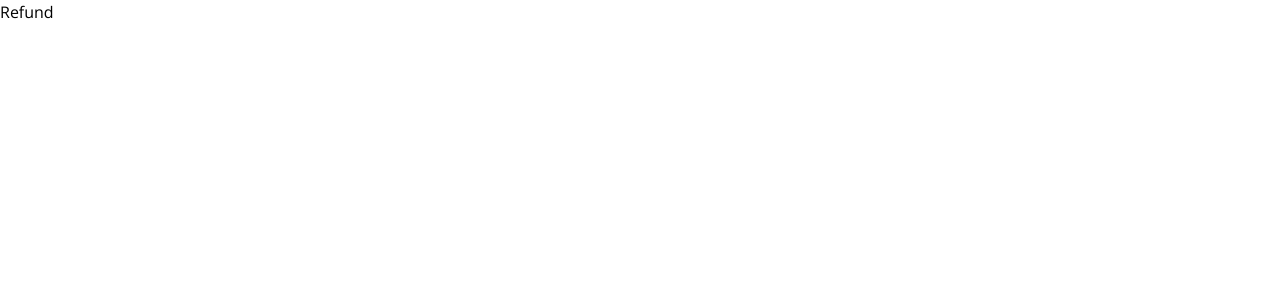
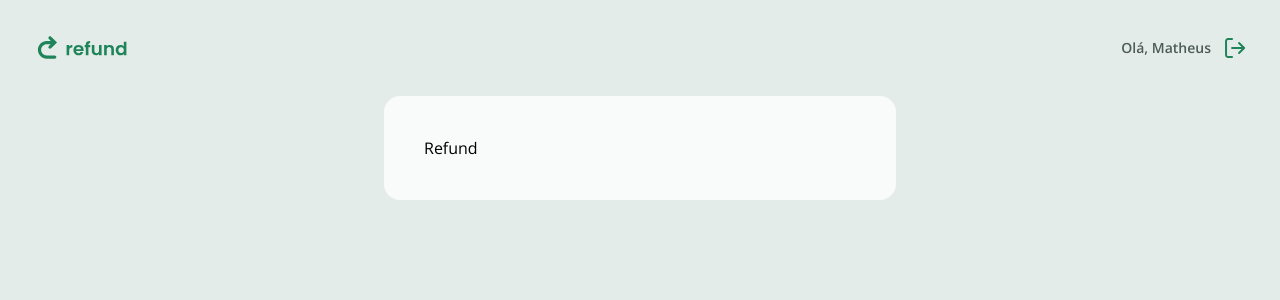
Before and after one commit to Matheus-AlvesCS/refund-interface, a React (Vite) app: page / in a window 1280 px wide. Shown: the top 300 px of the page. Built offline with nearby package versions, Linux system fonts and the light colour scheme.

Commit message:
feat(layout): create AppLayout and Header componentes

```diff
--- /dev/null
+++ b/src/components/Header.tsx
@@ -0,0 +1,22 @@
+import logoSvg from "../assets/logo.svg"
+import logoutSvg from "../assets/logout.svg"
+
+export function Header() {
+  return (
+    <header className="flex justify-between items-center max-w-7xl w-full mb-8">
+      <img src={logoSvg} alt="logo-icon" />
+
+      <div className="flex gap-3 items-center">
+        <span className="font-semibold text-sm text-gray-200">
+          Olá, Matheus
+        </span>
+
+        <img
+          src={logoutSvg}
+          alt="logout-icon"
+          className="cursor-pointer hover:opacity-75 transition ease-linear"
+        />
+      </div>
+    </header>
+  )
+}
--- /dev/null
+++ b/src/layouts/AppLayout.tsx
@@ -0,0 +1,15 @@
+import { Outlet } from "react-router"
+
+import { Header } from "../components/Header"
+
+export function AppLayout() {
+  return (
+    <div className="w-screen h-screen p-4 bg-gray-400 flex flex-col items-center md:p-8">
+      <Header />
+
+      <main className="bg-gray-500 rounded-2xl p-5 w-full max-w-lg md:p-10">
+        <Outlet />
+      </main>
+    </div>
+  )
+}
--- a/src/routes/EmployeeRoutes.tsx
+++ b/src/routes/EmployeeRoutes.tsx
@@ -1,11 +1,14 @@
 import { Routes, Route } from "react-router"
 
 import { Refund } from "../pages/Refund"
+import { AppLayout } from "../layouts/AppLayout"
 
 export function EmployeeRoutes() {
   return (
     <Routes>
-      <Route path="/" element={<Refund />} />
+      <Route path="/" element={<AppLayout />}>
+        <Route path="/" element={<Refund />} />
+      </Route>
     </Routes>
   )
 }
```
